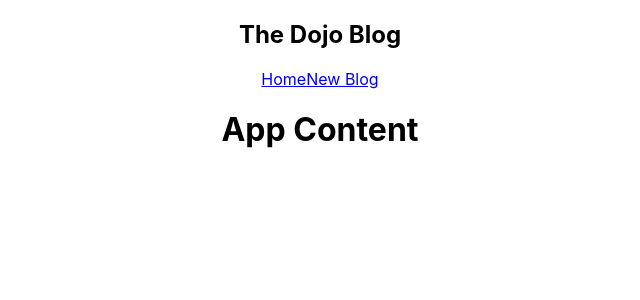
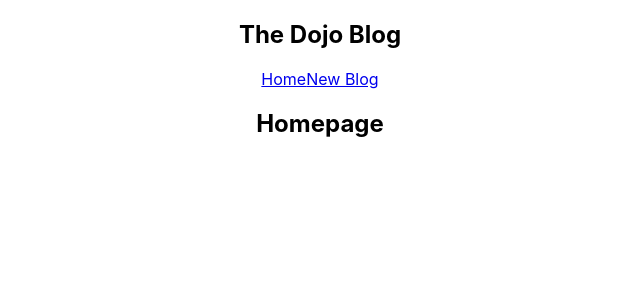
Before and after one commit to getromandev/bbgReactBlog, a React (Create React App) app: page / in a window 1280 px wide. Shown: the top 300 px of the page, without its empty margins (320-960 px from the left). Built offline with nearby package versions, Linux system fonts and the light colour scheme.

Commit message:
create and add Home component to root app.js

```diff
--- a/src/App.js
+++ b/src/App.js
@@ -1,12 +1,13 @@
 import './App.css';
 import Navbar from './Navbar';
+import Home from './Home';
 
 function App() {
   return (
     <div className="App">
       <Navbar />
       <div className='content'>
-        <h1>App Content</h1>
+        <Home />
       </div>
     </div>
   );
--- /dev/null
+++ b/src/Home.js
@@ -0,0 +1,9 @@
+const Home = () => {
+    return (
+        <div className='home'>
+            <h2>Homepage</h2>
+        </div>
+    );
+}
+
+export default Home;
```
